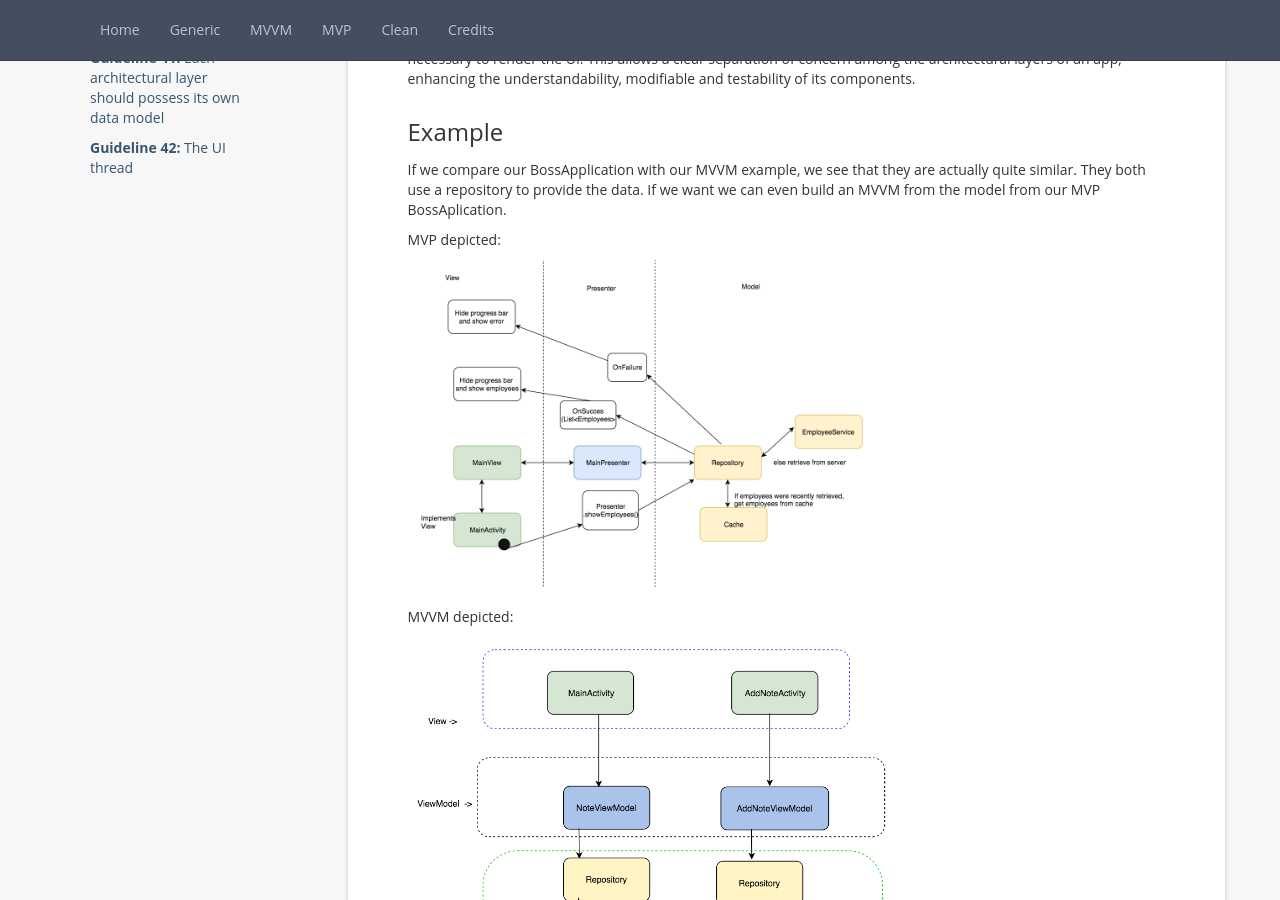
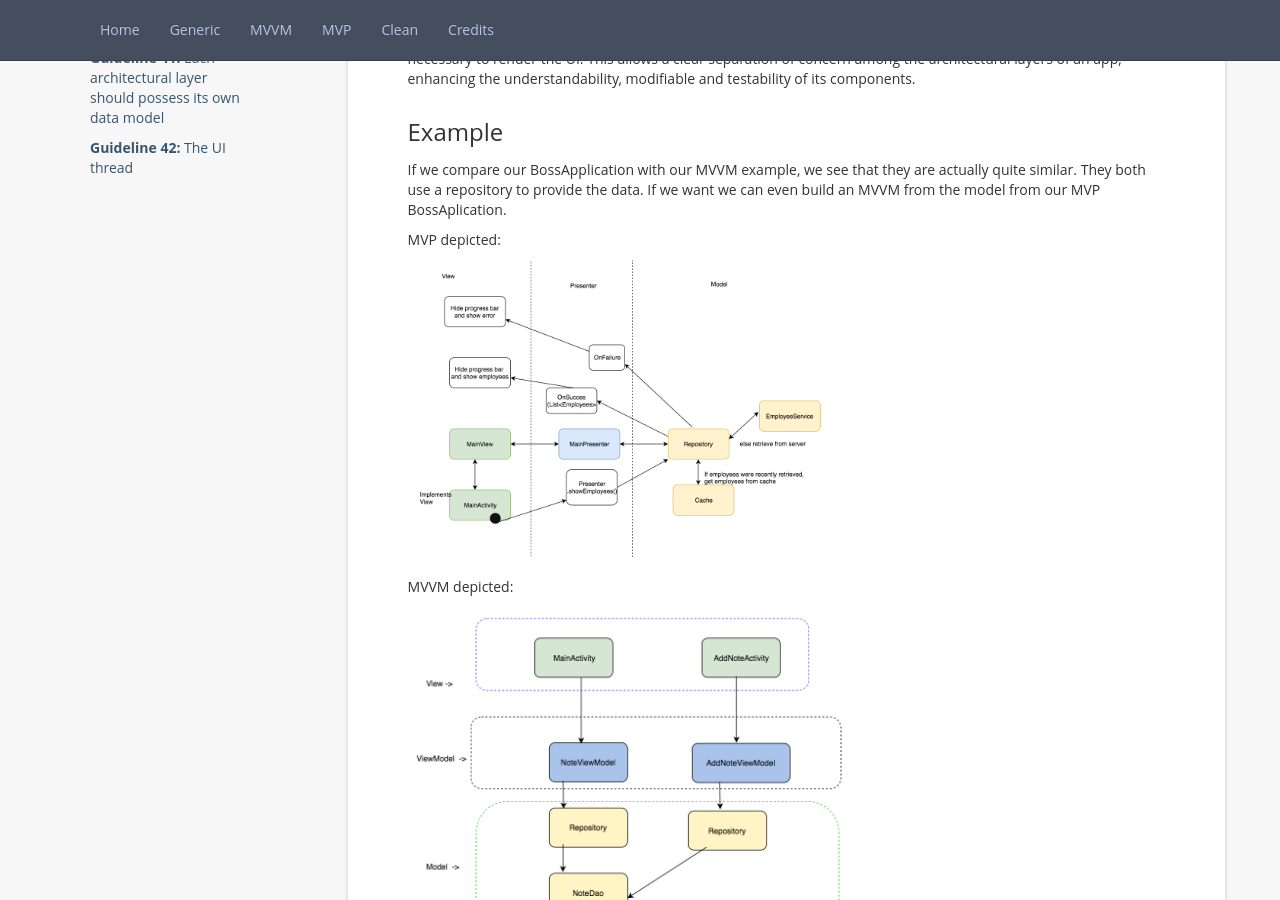
Before and after one commit to Geertdepont/bachelor_thesis, a Jekyll site: the page built from bachelor-thesis-site/_posts/2019-05-21-clean-39.markdown, in a window 1280 px wide and 900 px high, scrolled down 396 px. Built offline with Jekyll 4.4.1, drawn with Linux system fonts in a browser that asks for light colours; nearby versions of some CDN libraries.

Commit message:
changed more pictures

```diff
--- a/bachelor-thesis-site/_posts/2019-05-21-clean-39.markdown
+++ b/bachelor-thesis-site/_posts/2019-05-21-clean-39.markdown
@@ -41,13 +41,13 @@
 
 MVP depicted:
 <figure>
-  <img src="/assets/BossApplication_lifecycle.png" alt="Login Injection" width="500">
+  <img src="/assets/BossApplication_lifecycle.png" alt="Login Injection" width="60%">
 </figure>
 
 <br>
 MVVM depicted:
 <figure>
-  <img src="/assets/MVVM_depicted.png" alt="Login Injection" width="500">
+  <img src="/assets/MVVM_depicted.png" alt="Login Injection" width="60%">
 </figure>
 
 Check out the [MVP example][github-page]{:target="_blank"} and the [MVVM example][MVVM example]{:target="_blank"} to view the complete repositories.
--- a/bachelor-thesis-site/_posts/2019-05-21-generic-1.markdown
+++ b/bachelor-thesis-site/_posts/2019-05-21-generic-1.markdown
@@ -47,7 +47,7 @@
 
 The lifecycle of our components:
 <figure>
-  <img src="/assets/Component_lifecycle.png" alt="Login Injection" width="500">
+  <img src="/assets/Component_lifecycle.png" alt="Login Injection" width="50%">
 </figure>
 
 As you can see the AuthComponent gets added to the AppComponent after the validation of the credentials.
--- a/bachelor-thesis-site/_posts/2019-05-21-generic-6.markdown
+++ b/bachelor-thesis-site/_posts/2019-05-21-generic-6.markdown
@@ -20,7 +20,7 @@
 <h3>Example</h3>
 Our [MVVM-example][MVVM-example] somehow needs to reflect that it uses this architecture.
 <figure>
-  <img src="/assets/Rxjava_packages.png" alt="Rxjava packages" width="300">
+  <img src="/assets/Rxjava_packages.png" alt="Rxjava packages" width="50%">
 </figure>
 
 As you can see there are three main packages:
@@ -38,7 +38,7 @@
 Our [MVP][github-page]{:target="_blank"} also somehow needs to reflect it's architecture.
 
 <figure>
-  <img src="/assets/MVP_packages.png" alt="MVP packages" width="300">
+  <img src="/assets/MVP_packages.png" alt="MVP packages" width="60%">
 </figure>
 
 As you can see there are three main packages:
```
